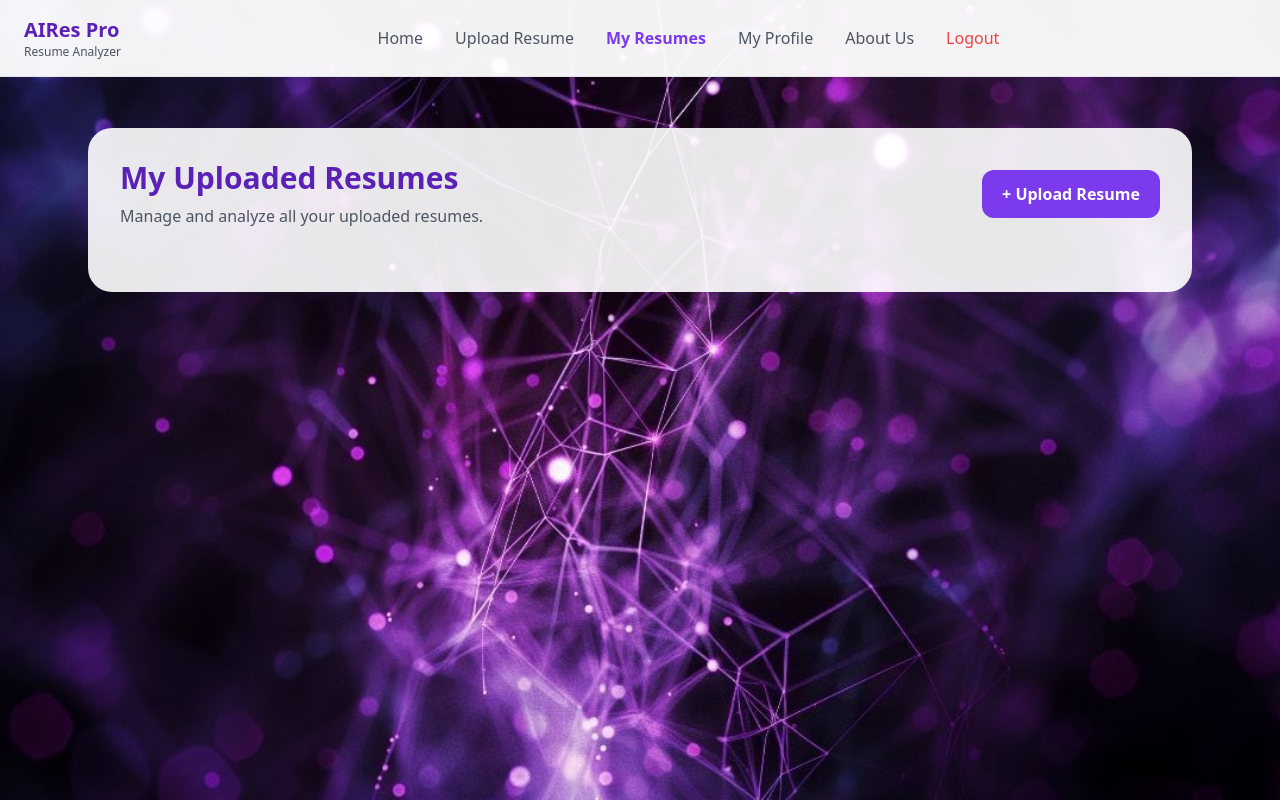
After one commit to mayankmitra3000-hue/talos_ai, a Spring app: template src/main/resources/templates/viewmyresumes.html in a window 1280 px wide. The commit adds this page. Run offline with Thymeleaf, Linux system fonts and the light colour scheme; the template is opened without the code that fills it, so the values that code supplies are empty; some libraries are stand-ins or nearby versions.

Commit message:
View uploaded resumes(1.1)

```diff
--- a/src/main/java/com/example/AIResumeAnalyzer/repository/ResumeRepository.java
+++ b/src/main/java/com/example/AIResumeAnalyzer/repository/ResumeRepository.java
@@ -9,4 +9,5 @@ import java.util.List;
 @Repository
 public interface ResumeRepository extends JpaRepository<Resume,Long> {
     List<Resume> findByUser(User user);
+
 }
--- a/src/main/java/com/example/AIResumeAnalyzer/service/AuthService.java
+++ b/src/main/java/com/example/AIResumeAnalyzer/service/AuthService.java
@@ -5,4 +5,5 @@ import com.example.AIResumeAnalyzer.entity.User;
 public interface AuthService {
     String userSignin(String username, String password);
     String userSignup(User user);
+    User findUserbyUsername(String username);
 }
--- a/src/main/java/com/example/AIResumeAnalyzer/service/AuthServiceImpl.java
+++ b/src/main/java/com/example/AIResumeAnalyzer/service/AuthServiceImpl.java
@@ -48,4 +48,9 @@ public class AuthServiceImpl implements AuthService {
         return "created";
     }
 
+    @Override
+    public User findUserbyUsername(String username) {
+        return userRepository.findByUsername(username);
+    }
+
 }
--- a/src/main/java/com/example/AIResumeAnalyzer/service/ResumeService.java
+++ b/src/main/java/com/example/AIResumeAnalyzer/service/ResumeService.java
@@ -1,10 +1,14 @@
 package com.example.AIResumeAnalyzer.service;
 
+import com.example.AIResumeAnalyzer.entity.Resume;
 import com.example.AIResumeAnalyzer.entity.User;
 import org.springframework.web.multipart.MultipartFile;
+
+import java.util.List;
 
 public interface ResumeService {
 
     void saveResume(String username, MultipartFile file, String resumeText);
+    List<Resume> findByUser(User user);
 
 }
--- a/src/main/java/com/example/AIResumeAnalyzer/service/ResumeServiceImpl.java
+++ b/src/main/java/com/example/AIResumeAnalyzer/service/ResumeServiceImpl.java
@@ -9,6 +9,7 @@ import org.springframework.stereotype.Service;
 import org.springframework.web.multipart.MultipartFile;
 
 import java.time.LocalDateTime;
+import java.util.List;
 
 @Service
 @RequiredArgsConstructor
@@ -35,5 +36,10 @@ public class ResumeServiceImpl implements ResumeService {
         resumeRepository.save(resume);
     }
 
+    @Override
+    public List<Resume> findByUser(User user) {
+        return resumeRepository.findByUser(user);
+    }
+
 
 }
--- a/src/main/resources/templates/home.html
+++ b/src/main/resources/templates/home.html
@@ -57,13 +57,13 @@ style="background-image: url('/images/upperbgt.jpg');">
 
         <!-- Navigation Links -->
         <div class="hidden md:flex items-center gap-8">
-            <a href="/" class="text-gray-600 hover:text-violet-600 font-medium transition">
+            <a href="/" class="text-violet-600 hover:text-violet-600 font-medium transition">
                 Home
             </a>
             <a href="/airesumeanalyzer/uploadresume" class="text-gray-600 hover:text-violet-600 font-medium transition">
                 Upload Resume
             </a>
-            <a href="/upload" class="text-gray-600 hover:text-violet-600 font-medium transition">
+            <a href="/airesumeanalyzer/myresumes" class="text-gray-600 hover:text-violet-600 font-medium transition">
                 My Resumes
             </a>
             <a href="/analyze" class="text-gray-600 hover:text-violet-600 font-medium transition">
@@ -72,7 +72,7 @@ style="background-image: url('/images/upperbgt.jpg');">
             <a href="/analyze" class="text-gray-600 hover:text-violet-600 font-medium transition">
                 About Us
             </a>
-            <a href="/analyze" class="text-gray-600 hover:text-violet-600 font-medium transition">
+            <a href="/airesumeanalyzer/logout" class="text-red-500 hover:text-red-700 font-medium transition">
                 Logout
             </a>
         </div>
--- a/src/main/resources/templates/resumeuploadpage.html
+++ b/src/main/resources/templates/resumeuploadpage.html
@@ -64,7 +64,7 @@
                 Upload Resume
             </a>
 
-            <a href="#"
+            <a href="/airesumeanalyzer/myresumes"
                class="text-gray-600 hover:text-violet-600 font-medium">
                 My Resumes
             </a>
--- /dev/null
+++ b/src/main/resources/templates/viewmyresumes.html
@@ -0,0 +1,221 @@
+<!DOCTYPE html>
+<html xmlns:th="http://www.thymeleaf.org">
+<head>
+    <title>My Resumes | AIRes Pro</title>
+
+    <script src="https://cdn.tailwindcss.com"></script>
+
+    <script>
+        tailwind.config = {
+            theme: {
+                extend: {
+                    keyframes: {
+                        fadeIn: {
+                            '0%': {opacity: '0'},
+                            '100%': {opacity: '1'}
+                        },
+                        slideDown: {
+                            '0%': {
+                                transform: 'translateY(-100%)',
+                                opacity: '0'
+                            },
+                            '100%': {
+                                transform: 'translateY(0)',
+                                opacity: '1'
+                            }
+                        }
+                    },
+                    animation: {
+                        fadeIn: 'fadeIn 1s ease-out forwards',
+                        slideDown: 'slideDown 0.8s ease-out forwards'
+                    }
+                }
+            }
+        }
+    </script>
+
+</head>
+
+<body class="min-h-screen bg-cover bg-center bg-no-repeat animate-fadeIn"
+      style="background-image:url('/images/upperbgt.jpg');">
+
+<!-- Navbar -->
+<nav class="fixed top-0 left-0 w-full bg-white/95 backdrop-blur-md border-b border-gray-200 z-50 animate-slideDown">
+    <div class="max-w-7xl mx-auto px-6 py-4 flex justify-between items-center">
+
+        <div>
+            <h1 class="text-xl font-bold text-violet-800">
+                AIRes Pro
+            </h1>
+            <p class="text-xs text-gray-600">
+                Resume Analyzer
+            </p>
+        </div>
+
+        <div class="hidden md:flex items-center gap-8">
+
+            <a href="/"
+               class="text-gray-600 hover:text-violet-600 font-medium">
+                Home
+            </a>
+
+            <a href="/airesumeanalyzer/uploadresume"
+               class="text-gray-600 hover:text-violet-600 font-medium">
+                Upload Resume
+            </a>
+
+            <a href="/airesumeanalyzer/viewmyresumes"
+               class="text-violet-600 font-semibold">
+                My Resumes
+            </a>
+
+            <a href="/profile"
+               class="text-gray-600 hover:text-violet-600 font-medium">
+                My Profile
+            </a>
+
+            <a href="/about"
+               class="text-gray-600 hover:text-violet-600 font-medium">
+                About Us
+            </a>
+
+            <a href="/airesumeanalyzer/logout"
+               class="text-red-500 hover:text-red-700 font-medium">
+                Logout
+            </a>
+
+        </div>
+
+        <div>
+            <p th:if="${nouploads}"
+               th:text="${nouploads}"
+               class="text-black-600 text-center mt-3 mb-2">
+            </p>
+        </div>
+
+    </div>
+</nav>
+
+<!-- Content -->
+
+<div class="max-w-6xl mx-auto pt-32 px-6 pb-10">
+
+    <div class="bg-white/90 backdrop-blur-md rounded-3xl shadow-2xl p-8">
+
+        <div class="flex justify-between items-center mb-8">
+
+            <div>
+                <h2 class="text-3xl font-bold text-violet-800">
+                    My Uploaded Resumes
+                </h2>
+
+                <p class="text-gray-600 mt-2">
+                    Manage and analyze all your uploaded resumes.
+                </p>
+            </div>
+
+            <a href="/airesumeanalyzer/uploadresume"
+               class="bg-violet-600 hover:bg-violet-700 text-white px-5 py-3 rounded-xl font-semibold transition">
+                + Upload Resume
+            </a>
+
+        </div>
+
+        <!-- Empty State -->
+
+        <div th:if="${nouploads}"
+             class="text-center py-20">
+
+            <h3 th:text="${nouploads}"
+                class="text-2xl font-semibold text-gray-700">
+            </h3>
+
+            <p class="text-gray-500 mt-3">
+                Upload your first resume to start analyzing.
+            </p>
+
+            <a href="/airesumeanalyzer/uploadresume"
+               class="inline-block mt-6 bg-violet-600 hover:bg-violet-700 text-white px-6 py-3 rounded-xl">
+                Upload Resume
+            </a>
+
+        </div>
+
+        <!-- Resume Table -->
+
+        <div th:unless="${#lists.isEmpty(resumes)}"
+             class="overflow-x-auto">
+
+            <table class="w-full border-collapse">
+
+                <thead>
+
+                <tr class="bg-violet-100 text-violet-800">
+
+                    <th class="p-4 text-left">Resume ID</th>
+
+                    <th class="p-4 text-left">File Name</th>
+
+                    <th class="p-4 text-left">Uploaded On</th>
+
+                    <th class="p-4 text-center">Actions</th>
+
+                </tr>
+
+                </thead>
+
+                <tbody>
+
+                <tr th:each="resume : ${resumes}"
+                    class="border-b hover:bg-violet-50 transition">
+
+                    <td class="p-4 font-medium"
+                        th:text="${resume.resumeId}">
+                    </td>
+
+                    <td class="p-4"
+                        th:text="${resume.fileName}">
+                    </td>
+
+                    <td class="p-4"
+                        th:text="${#temporals.format(resume.uploadedAt,'dd MMM yyyy HH:mm')}">
+                    </td>
+
+                    <td class="p-4">
+
+                        <div class="flex justify-center gap-3">
+
+                            <a th:href="@{/resume/view/{id}(id=${resume.resumeId})}"
+                               class="bg-blue-500 hover:bg-blue-600 text-white px-4 py-2 rounded-lg text-sm">
+                                View
+                            </a>
+
+                            <a th:href="@{/resume/analyze/{id}(id=${resume.resumeId})}"
+                               class="bg-green-500 hover:bg-green-600 text-white px-4 py-2 rounded-lg text-sm">
+                                Analyze
+                            </a>
+
+                            <a th:href="@{/resume/delete/{id}(id=${resume.resumeId})}"
+                               onclick="return confirm('Delete this resume?');"
+                               class="bg-red-500 hover:bg-red-600 text-white px-4 py-2 rounded-lg text-sm">
+                                Delete
+                            </a>
+
+                        </div>
+
+                    </td>
+
+                </tr>
+
+                </tbody>
+
+            </table>
+
+        </div>
+
+    </div>
+
+</div>
+
+</body>
+</html>
```
Also changed, not shown: src/main/java/com/example/AIResumeAnalyzer/controller/ResumeController.java (+22 -0 lines).
